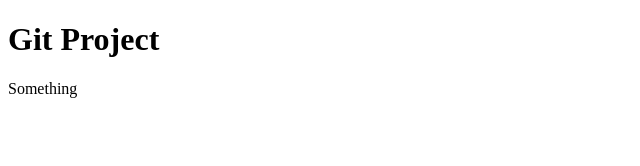
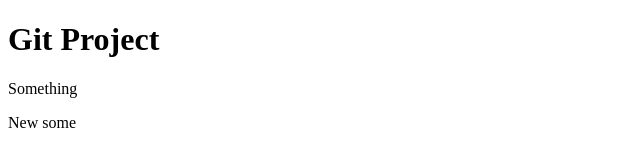
Before and after one commit to Sadman600/git-test, a plain HTML site: page index.html in a window 1280 px wide. Shown: the full height of the page, 0-640 px from the left. Drawn offline with Linux system fonts and the light colour scheme.

Commit message:
3rd commit

```diff
--- a/index.html
+++ b/index.html
@@ -8,5 +8,6 @@
   <body>
     <h1>Git Project</h1>
     <p>Something</p>
+    <p>New some</p>
   </body>
 </html>
```
